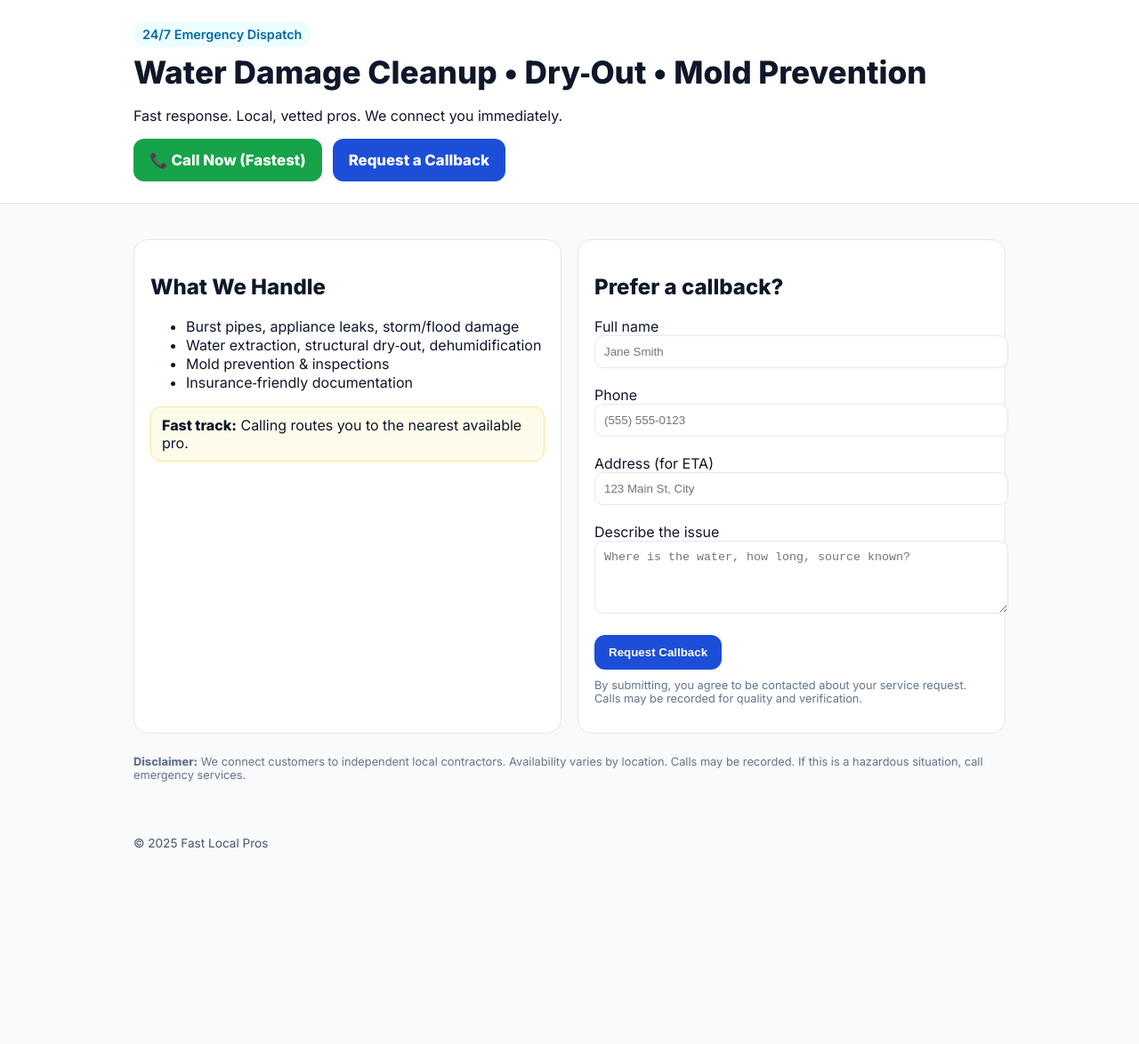
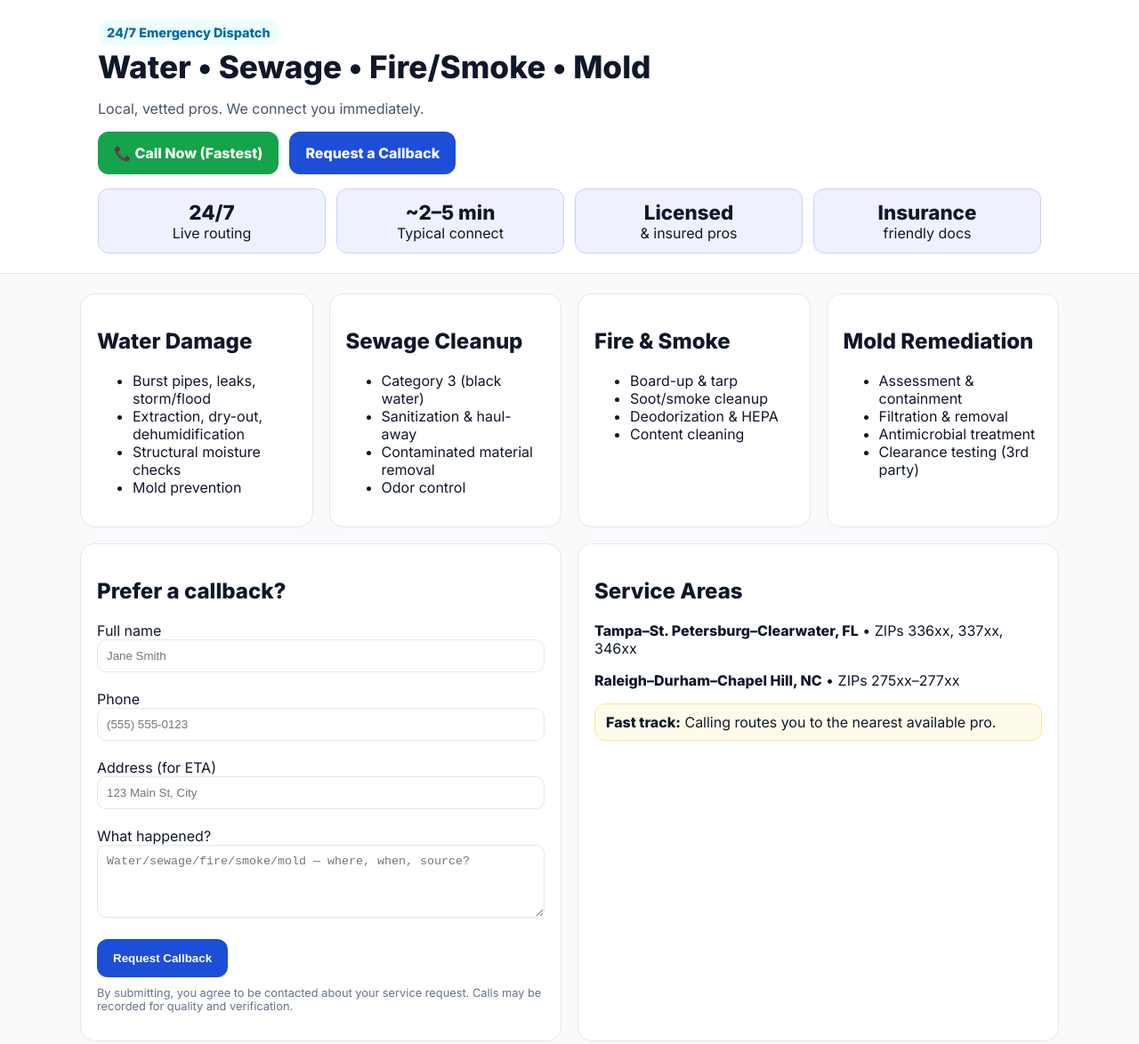
Before and after one commit to wsweatt0216/fastdamagerepairs-site, a plain HTML site: page index.html in a window 1280 px wide. Shown: the top 1174 px of the page at 89% size. Before the commit the page ends 996 px from the top, so only its background shows below. Drawn offline with Linux system fonts and the light colour scheme.

Commit message:
Revise title, meta description, and layout
Updated the title and meta description for SEO. Refactored header and main sections for improved layout and styling. Added new sections for services and FAQs.

```diff
--- a/index.html
+++ b/index.html
@@ -3,79 +3,150 @@
 <head>
   <meta charset="utf-8">
   <meta name="viewport" content="width=device-width, initial-scale=1">
-  <title>24/7 Water Damage Cleanup | Fast Local Pros</title>
-  <meta name="description" content="Emergency water damage cleanup in your area. 24/7 dispatch. Licensed & insured local pros.">
+  <title>24/7 Water • Sewage • Fire/Smoke • Mold | Fast Damage Repairs</title>
+  <meta name="description" content="Emergency mitigation: water & sewage cleanup, fire/smoke damage, and mold remediation. Local pros, 24/7 dispatch.">
   <link rel="preconnect" href="https://fonts.googleapis.com">
   <link rel="preconnect" href="https://fonts.gstatic.com" crossorigin>
   <link href="https://fonts.googleapis.com/css2?family=Inter:wght@400;600;800&display=swap" rel="stylesheet">
   <style>
-    body { font-family: Inter, system-ui, -apple-system, Segoe UI, Roboto, sans-serif; margin:0; color:#0f172a; background:#f8fafc; }
-    .hero { background:white; padding:24px; border-bottom:1px solid #e5e7eb; }
-    .wrap { max-width:980px; margin:0 auto; }
-    h1 { font-size: 2.2rem; margin: 0.2rem 0 0.6rem; }
-    .badge { display:inline-block; background:#ecfeff; color:#0369a1; padding:6px 10px; border-radius:999px; font-weight:600; font-size:0.9rem; }
-    .cta { display:flex; gap:12px; align-items:center; flex-wrap:wrap; margin:16px 0 0; }
-    .callbtn { background:#16a34a; color:white; padding:14px 18px; border:none; border-radius:12px; font-weight:700; font-size:1.05rem; text-decoration:none; }
-    .callbtn:hover { filter:brightness(0.95); }
-    .infocard { background:white; border:1px solid #e5e7eb; border-radius:16px; padding:18px; }
-    .grid { display:grid; grid-template-columns: 1fr 1fr; gap:18px; margin-top:18px; }
-    @media (max-width: 780px) { .grid { grid-template-columns: 1fr; } }
-    ul { margin-top:8px; }
-    footer { font-size:0.85rem; color:#475569; padding:26px 0 40px; }
-    .legal { font-size:0.8rem; color:#64748b; }
-    .note { background:#fffbeb; border:1px solid #fde68a; padding:10px 12px; border-radius:12px; }
+    :root{--bg:#f8fafc;--card:#ffffff;--ink:#0f172a;--muted:#475569;--line:#e5e7eb;--brand:#1d4ed8;--ok:#16a34a;}
+    *{box-sizing:border-box} body{font-family:Inter,system-ui,-apple-system,Segoe UI,Roboto,sans-serif;margin:0;color:var(--ink);background:var(--bg)}
+    .wrap{max-width:1100px;margin:0 auto;padding:0 20px}
+    header{background:var(--card);border-bottom:1px solid var(--line);padding:22px 0}
+    h1{font-size:2.2rem;margin:.2rem 0 .6rem}
+    .pill{display:inline-block;background:#ecfeff;color:#0369a1;padding:6px 10px;border-radius:999px;font-weight:700;font-size:.9rem}
+    .cta{display:flex;gap:12px;flex-wrap:wrap;margin:16px 0 0}
+    .btn{display:inline-flex;align-items:center;gap:8px;background:var(--ok);color:#fff;font-weight:800;border:none;border-radius:12px;padding:14px 18px;text-decoration:none}
+    .btn.sec{background:var(--brand)}
+    .grid{display:grid;gap:18px}
+    .cards{grid-template-columns:repeat(4,1fr)}
+    @media (max-width: 1000px){.cards{grid-template-columns:repeat(2,1fr)}}
+    @media (max-width: 620px){.cards{grid-template-columns:1fr}}
+    .card{background:var(--card);border:1px solid var(--line);border-radius:16px;padding:18px}
+    .twocol{grid-template-columns:1fr 1fr}
+    @media (max-width: 900px){.twocol{grid-template-columns:1fr}}
+    .note{background:#fffbeb;border:1px solid #fde68a;padding:10px 12px;border-radius:12px}
+    .muted{color:var(--muted)}
+    footer{font-size:.85rem;color:var(--muted);padding:26px 0 40px}
+    input,textarea{width:100%;padding:10px;border-radius:10px;border:1px solid var(--line)}
+    .kpis{display:grid;grid-template-columns:repeat(4,1fr);gap:12px;margin-top:16px}
+    @media (max-width:900px){.kpis{grid-template-columns:repeat(2,1fr)}}
+    .kpi{background:#eef2ff;border:1px solid #c7d2fe;border-radius:12px;padding:12px;text-align:center}
+    .kpi b{display:block;font-size:1.4rem}
+    .faq h3{margin:12px 0 6px}
+    .legal{font-size:.8rem;color:#64748b}
   </style>
+  <script type="application/ld+json">
+  {
+    "@context": "https://schema.org",
+    "@type": "Service",
+    "name": "Fast Damage Repairs",
+    "areaServed": ["Tampa, FL", "St. Petersburg, FL", "Clearwater, FL", "Raleigh, NC", "Durham, NC", "Chapel Hill, NC"],
+    "serviceType": ["Water Damage Mitigation","Sewage Cleanup","Fire and Smoke Damage Cleanup","Mold Remediation"],
+    "availableChannel": {"@type":"ServiceChannel","servicePhone":{"@type":"ContactPoint","telephone":"+1-555-555-0134"}}
+  }
+  </script>
 </head>
 <body>
-  <header class="hero">
+<header>
   <div class="wrap">
-      <span class="badge">24/7 Emergency Dispatch</span>
-      <h1>Water Damage Cleanup • Dry‑Out • Mold Prevention</h1>
-      <p>Fast response. Local, vetted pros. We connect you immediately.</p>
+    <span class="pill">24/7 Emergency Dispatch</span>
+    <h1>Water • Sewage • Fire/Smoke • Mold</h1>
+    <p class="muted">Local, vetted pros. We connect you immediately.</p>
     <div class="cta">
-        <!-- Replace with your Twilio tracking phone number -->
-        <a class="callbtn" href="tel:+1-555-555-0134">📞 Call Now (Fastest)</a>
-        <a class="callbtn" style="background:#1d4ed8" href="#form">Request a Callback</a>
+      <a class="btn" href="tel:+1-555-555-0134">📞 Call Now (Fastest)</a>
+      <a class="btn sec" href="#form">Request a Callback</a>
+    </div>
+    <div class="kpis">
+      <div class="kpi"><b>24/7</b> Live routing</div>
+      <div class="kpi"><b>~2–5 min</b> Typical connect</div>
+      <div class="kpi"><b>Licensed</b> & insured pros</div>
+      <div class="kpi"><b>Insurance</b> friendly docs</div>
     </div>
   </div>
 </header>
 
-  <main class="wrap" style="padding:22px;">
-    <div class="grid">
-      <section class="infocard">
-        <h2>What We Handle</h2>
+<main class="wrap" style="padding:22px 0 0">
+  <section class="grid cards">
+    <div class="card">
+      <h2>Water Damage</h2>
       <ul>
-          <li>Burst pipes, appliance leaks, storm/flood damage</li>
-          <li>Water extraction, structural dry‑out, dehumidification</li>
-          <li>Mold prevention & inspections</li>
-          <li>Insurance‑friendly documentation</li>
+        <li>Burst pipes, leaks, storm/flood</li>
+        <li>Extraction, dry-out, dehumidification</li>
+        <li>Structural moisture checks</li>
+        <li>Mold prevention</li>
       </ul>
-        <div class="note" style="margin-top:12px;">
-          <strong>Fast track:</strong> Calling routes you to the nearest available pro.
+    </div>
+    <div class="card">
+      <h2>Sewage Cleanup</h2>
+      <ul>
+        <li>Category 3 (black water)</li>
+        <li>Sanitization & haul-away</li>
+        <li>Contaminated material removal</li>
+        <li>Odor control</li>
+      </ul>
+    </div>
+    <div class="card">
+      <h2>Fire & Smoke</h2>
+      <ul>
+        <li>Board-up & tarp</li>
+        <li>Soot/smoke cleanup</li>
+        <li>Deodorization & HEPA</li>
+        <li>Content cleaning</li>
+      </ul>
+    </div>
+    <div class="card">
+      <h2>Mold Remediation</h2>
+      <ul>
+        <li>Assessment & containment</li>
+        <li>Filtration & removal</li>
+        <li>Antimicrobial treatment</li>
+        <li>Clearance testing (3rd party)</li>
+      </ul>
     </div>
   </section>
-      <section id="form" class="infocard">
+
+  <section class="grid twocol" style="margin-top:18px">
+    <div class="card">
       <h2>Prefer a callback?</h2>
-        <!-- Simple HTML form posts to a webhook (Make/Zapier) -->
-        <form method="post" action="https://hook.example.com/water-damage-intake">
-          <label>Full name<br><input name="name" required placeholder="Jane Smith" style="width:100%;padding:10px;border-radius:10px;border:1px solid #e5e7eb;"></label><br><br>
-          <label>Phone<br><input name="phone" required placeholder="(555) 555‑0123" style="width:100%;padding:10px;border-radius:10px;border:1px solid #e5e7eb;"></label><br><br>
-          <label>Address (for ETA)<br><input name="address" placeholder="123 Main St, City" style="width:100%;padding:10px;border-radius:10px;border:1px solid #e5e7eb;"></label><br><br>
-          <label>Describe the issue<br><textarea name="details" rows="4" placeholder="Where is the water, how long, source known?" style="width:100%;padding:10px;border-radius:10px;border:1px solid #e5e7eb;"></textarea></label><br><br>
-          <button type="submit" style="background:#1d4ed8;color:white;padding:12px 16px;border:none;border-radius:12px;font-weight:700;">Request Callback</button>
+      <form id="form" method="post" action="https://hook.example.com/fast-damage-intake">
+        <label>Full name<br><input name="name" required placeholder="Jane Smith"></label><br><br>
+        <label>Phone<br><input name="phone" required placeholder="(555) 555-0123"></label><br><br>
+        <label>Address (for ETA)<br><input name="address" placeholder="123 Main St, City"></label><br><br>
+        <label>What happened?<br><textarea name="details" rows="4" placeholder="Water/sewage/fire/smoke/mold — where, when, source?"></textarea></label><br><br>
+        <button type="submit" class="btn sec">Request Callback</button>
       </form>
       <p class="legal" style="margin-top:10px;">By submitting, you agree to be contacted about your service request. Calls may be recorded for quality and verification.</p>
+    </div>
+    <div class="card">
+      <h2>Service Areas</h2>
+      <p><strong>Tampa–St. Petersburg–Clearwater, FL</strong> • ZIPs 336xx, 337xx, 346xx</p>
+      <p><strong>Raleigh–Durham–Chapel Hill, NC</strong> • ZIPs 275xx–277xx</p>
+      <div class="note"><strong>Fast track:</strong> Calling routes you to the nearest available pro.</div>
+    </div>
   </section>
+
+  <section class="card" style="margin-top:18px">
+    <h2>FAQ</h2>
+    <div class="faq">
+      <h3>Do you handle insurance?</h3>
+      <p class="muted">Yes — pros can document damages for your claim and coordinate with adjusters.</p>
+      <h3>Is sewage cleanup safe?</h3>
+      <p class="muted">Category 3 water requires protective protocols and sanitization. Pros follow IICRC standards.</p>
+      <h3>How fast can someone come?</h3>
+      <p class="muted">Often within hours. Call for the quickest response.</p>
     </div>
-    <section style="margin-top:24px;">
+  </section>
+
+  <section style="margin-top:18px">
     <div class="legal">
-        <p><strong>Disclaimer:</strong> We connect customers to independent local contractors. Availability varies by location. Calls may be recorded. If this is a hazardous situation, call emergency services.</p>
+      <p><strong>Disclaimer:</strong> We connect customers to independent local contractors. Availability varies by location. Calls may be recorded. If this is hazardous, call emergency services.</p>
     </div>
   </section>
 </main>
 
 <footer class="wrap">
-    <div>© 2025 Fast Local Pros</div>
+  <div>© 2025 Fast Damage Repairs</div>
 </footer>
 </body>
 </html>
```
Lines whose indentation alone changed are shown as unchanged.
